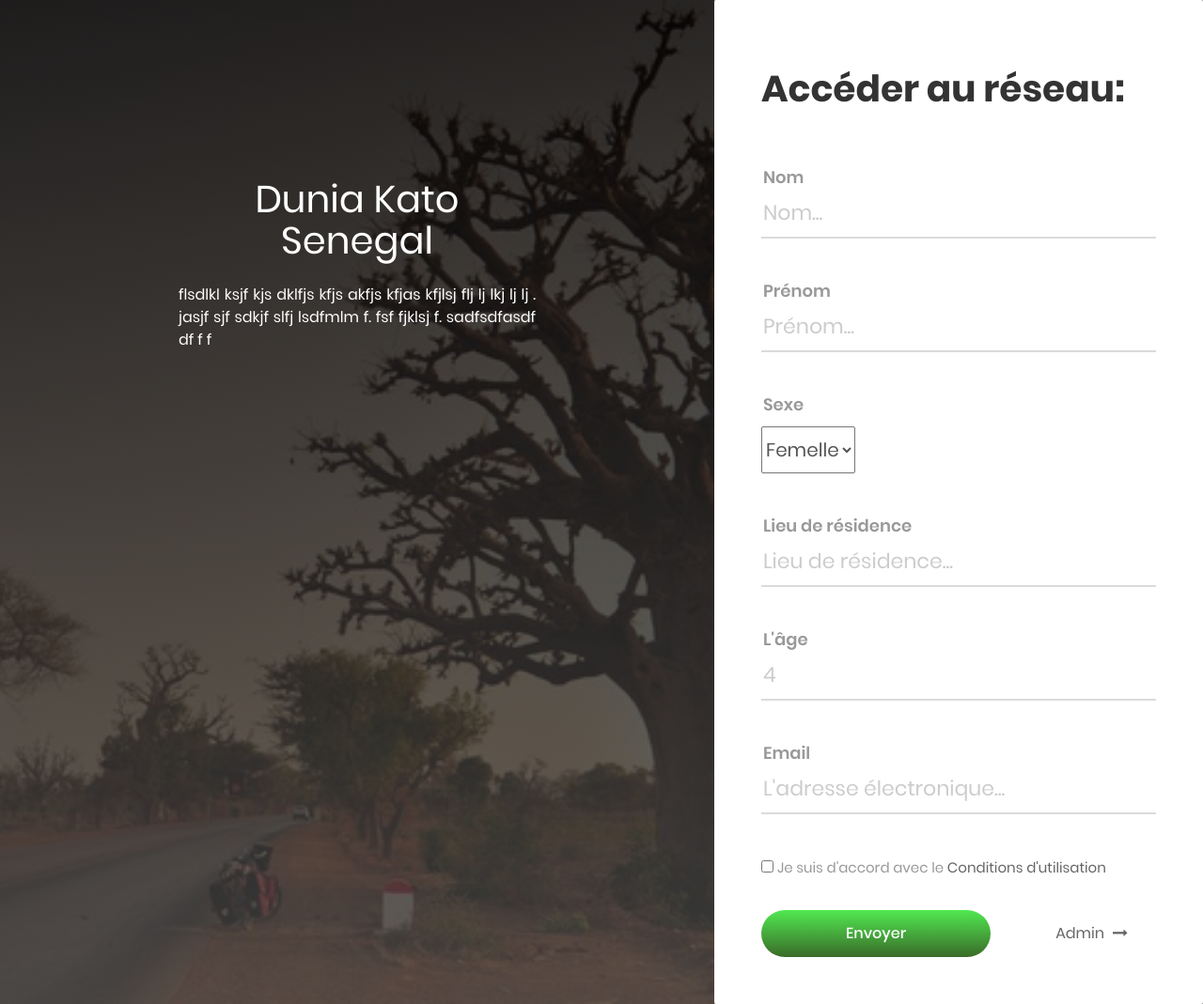
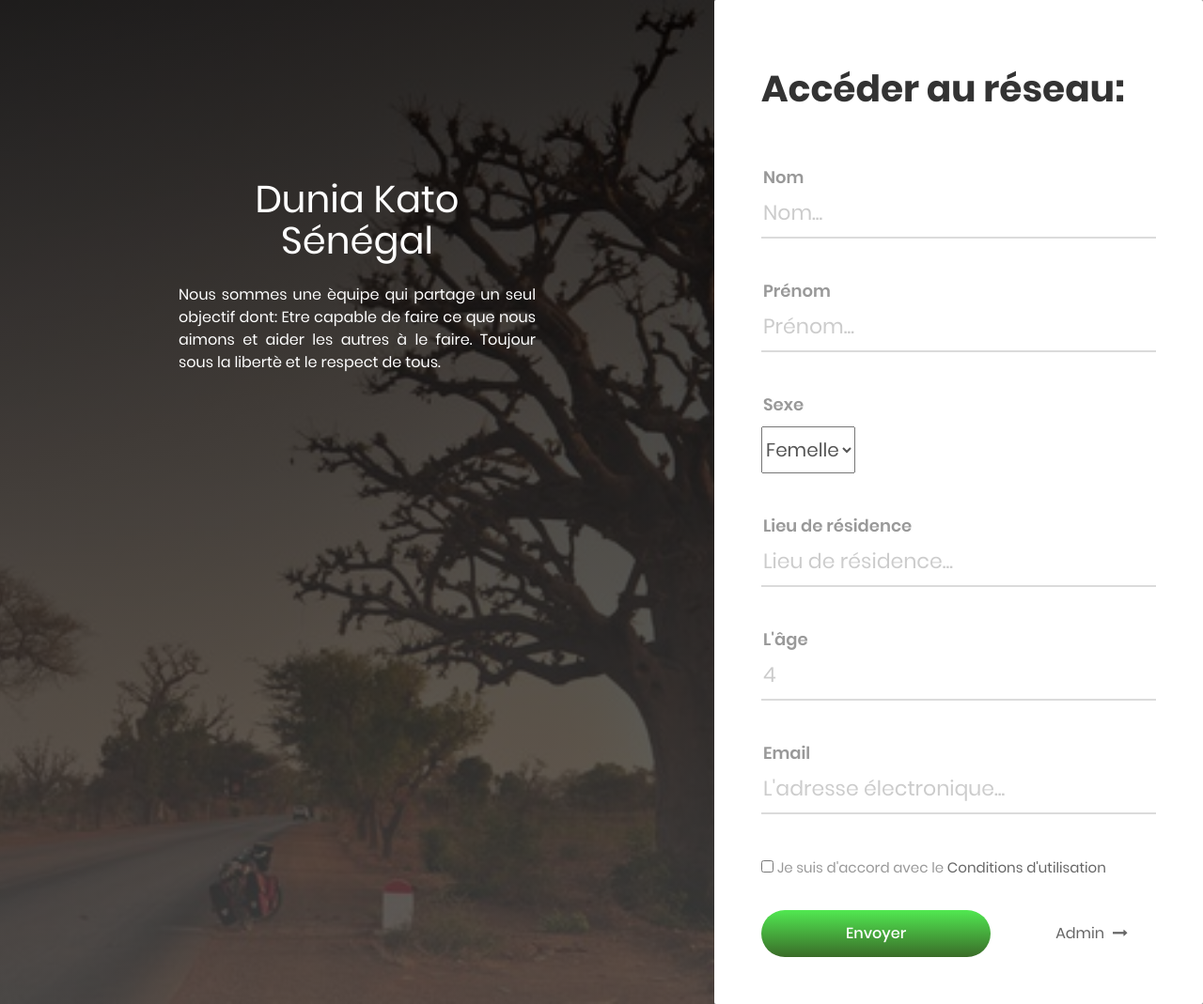
Before and after one commit to aucoop/inite, a Django app: page /login in a window 1280 px wide. Shown: the whole page at 94% size. Run offline with Django 3.2, Linux system fonts and the light colour scheme; data that the repository does not hold is empty; some libraries are stand-ins or nearby versions.

Commit message:
Login text added

```diff
--- a/templates/login.html
+++ b/templates/login.html
@@ -36,12 +36,10 @@
 		<div class="container-login100">
 			<div class="login100-more" style="background-image: url('../static/src/background.jpg');">
         <div class="box-texte">
-          <h1> Dunia Kato Senegal</h1>
+          <h1> Dunia Kato Sénégal</h1>
           <br>
           <div class="texte">
-            flsdlkl ksjf kjs dklfjs kfjs akfjs kfjas kfjlsj flj lj lkj lj lj .
-jasjf sjf sdkjf slfj lsdfmlm f. fsf fjklsj f.
-sadfsdfasdf  df f f
+            Nous sommes une èquipe qui partage un seul objectif dont: Etre capable de faire ce que nous aimons et aider les autres à le faire. Toujour sous la libertè et le respect de tous.
           </div>
         </div>
       </div>
```
